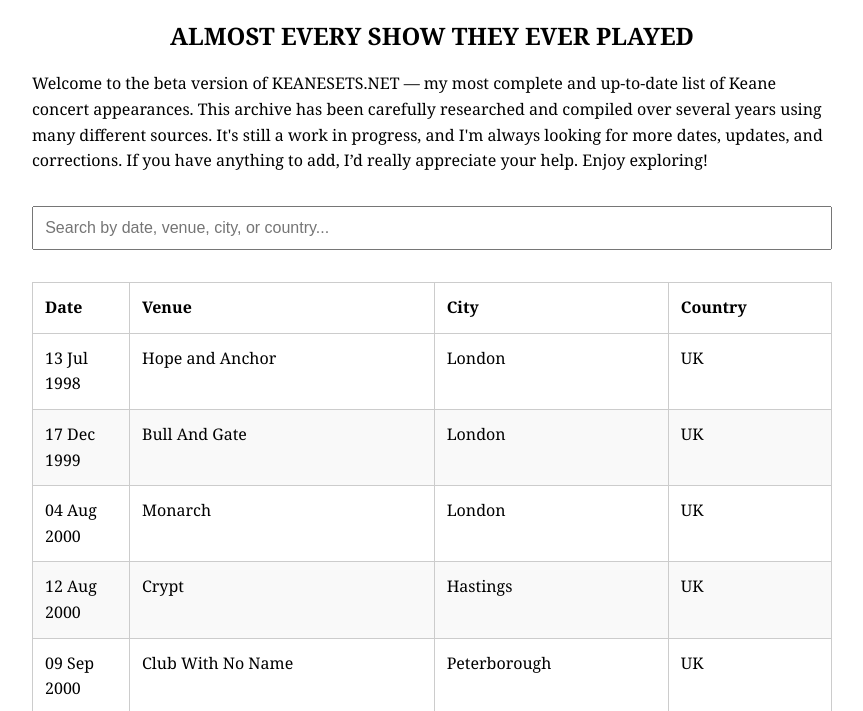
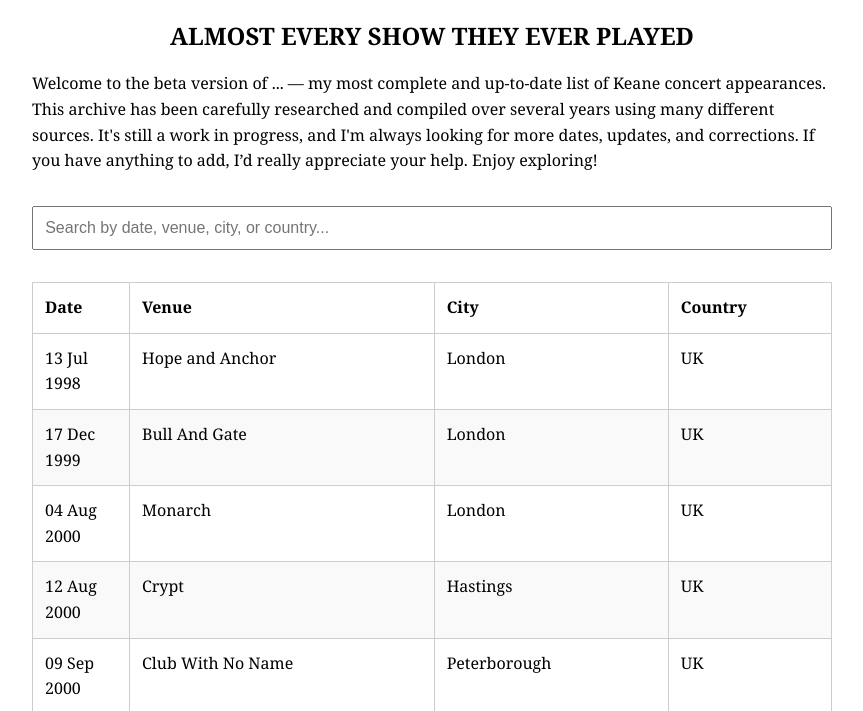
Before and after one commit to motherfuckingkeanefan/KEANESETS.NET, a plain HTML site: page index.html in a window 1280 px wide. Shown: the part 86-797 px from the top of the page, without its empty margins (208-1071 px from the left). Drawn offline with Linux system fonts and the light colour scheme.

Commit message:
Update index.html

```diff
--- a/index.html
+++ b/index.html
@@ -11,7 +11,7 @@
 <h2>ALMOST EVERY SHOW THEY EVER PLAYED</h2>
 
 <p class="intro">
-  Welcome to the beta version of KEANESETS.NET — my most complete and up-to-date list of Keane concert appearances.
+  Welcome to the beta version of ... — my most complete and up-to-date list of Keane concert appearances.
   This archive has been carefully researched and compiled over several years using many different sources.
   It's still a work in progress, and I'm always looking for more dates, updates, and corrections.
   If you have anything to add, I’d really appreciate your help. Enjoy exploring!
```
